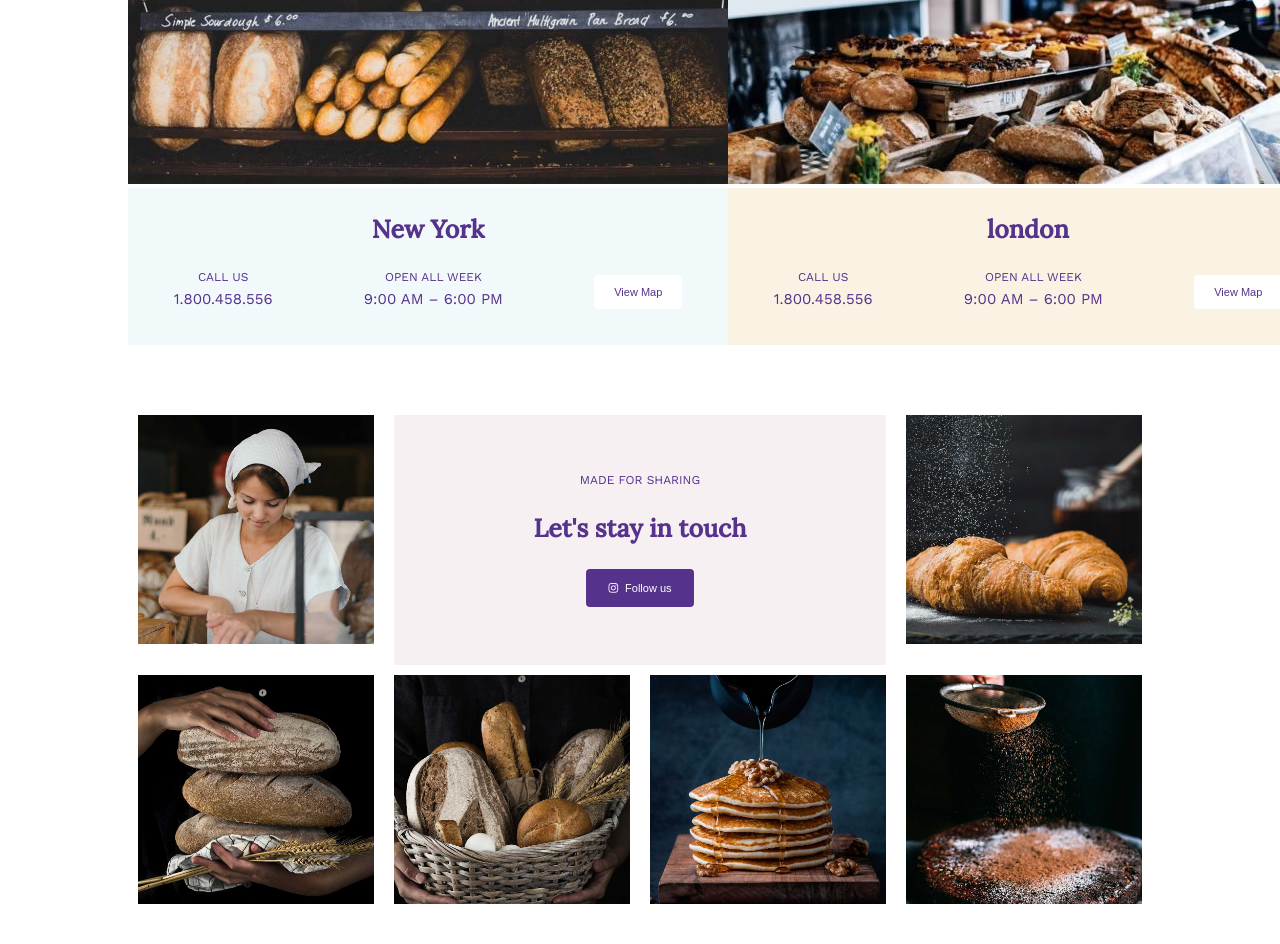
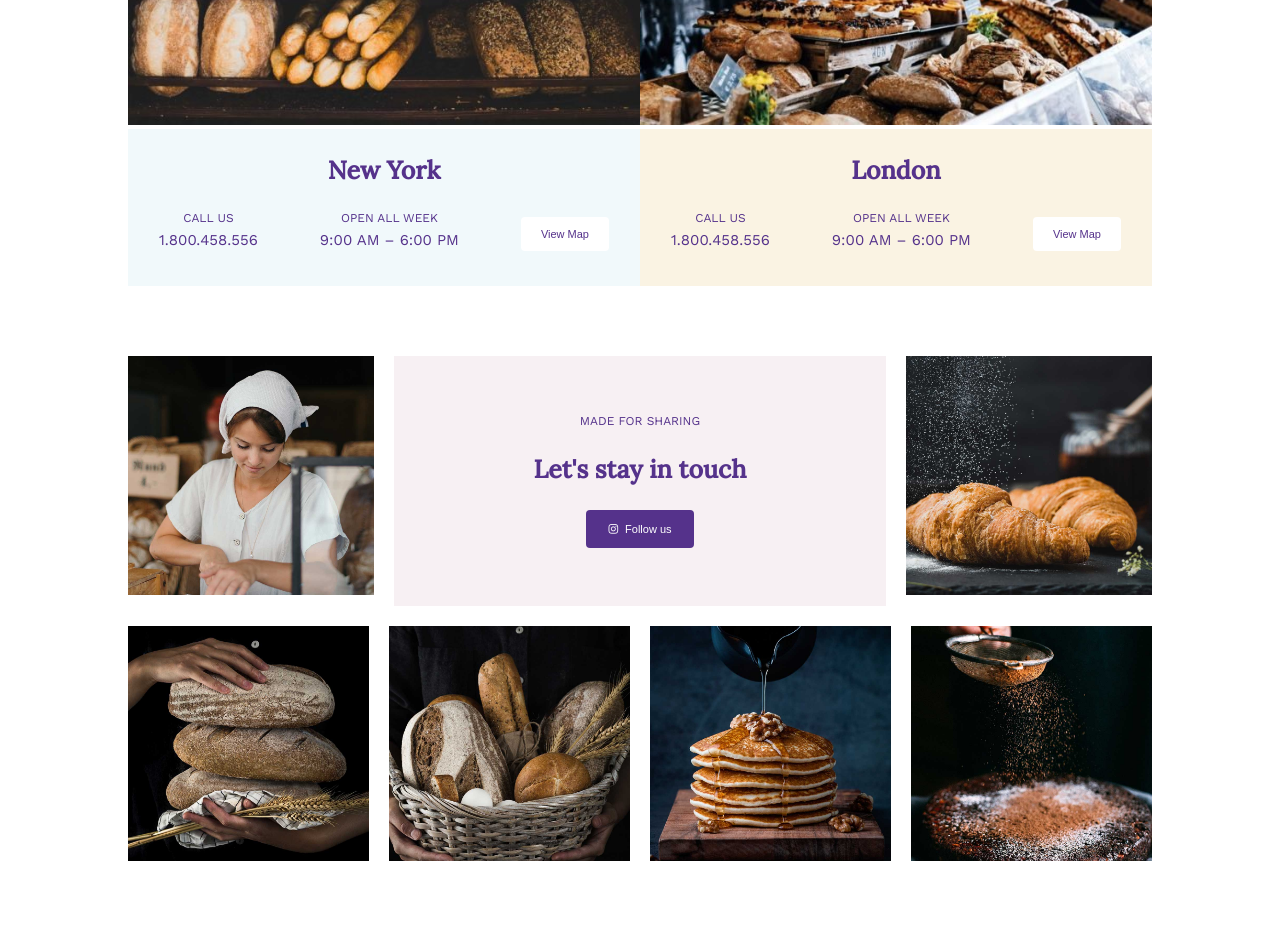
Before and after one commit to mariklim/proj-html-vuejs, a Vue app: page / in a window 1280 px wide. Shown: the part 5120-6064 px from the top of the page. Built offline with nearby package versions, Linux system fonts and the light colour scheme.

Commit message:
aggiunto hover per immagini

```diff
--- a/src/components/Main/Contacts.vue
+++ b/src/components/Main/Contacts.vue
@@ -33,7 +33,7 @@
             <img src="../../assets/image/london-bk-600x397.jpg" alt="bakery" />
           </div>
           <div class="adress LONDON">
-            <h3>london</h3>
+            <h3>London</h3>
             <div class="adress_data">
               <div class="phon_number">
                 <h5>CALL US</h5>
@@ -49,27 +49,36 @@
         </div>
       </div>
     </section>
-    <section class="social">
+    <section class="row">
       <div class="square_img">
-          <img src="../../assets/image/social-1.jpg" alt="social">
+        <img src="../../assets/image/social-1.jpg" alt="social" />
       </div>
       <div class="box_CTA">
         <div class="text">
           <h5>MADE FOR SHARING</h5>
           <h3>Let's stay in touch</h3>
-            <button class="btn_lilac"> <span><i class="fab fa-instagram"></i></span>
-              Follow us</button>
+          <button class="btn_lilac">
+            <span><i class="fab fa-instagram"></i></span> Follow us
+          </button>
         </div>
       </div>
       <div class="square_img">
-          <img src="../../assets/image/social-2.jpg" alt="social">
+        <img src="../../assets/image/social-2.jpg" alt="social" />
       </div>
     </section>
-    <div class="social">
-      <div class="square_img"><img src="../../assets/image/social-3.jpg" alt="social"></div>
-      <div class="square_img"><img src="../../assets/image/social-4.jpg" alt="social"></div>
-      <div class="square_img"><img src="../../assets/image/social-5.jpg" alt="social"></div>
-      <div class="square_img"><img src="../../assets/image/social-6.jpg" alt="social"></div>
+    <div class="row">
+      <div class="square_img">
+        <img src="../../assets/image/social-3.jpg" alt="social" />
+      </div>
+      <div class="square_img">
+        <img src="../../assets/image/social-4.jpg" alt="social" />
+      </div>
+      <div class="square_img">
+        <img src="../../assets/image/social-5.jpg" alt="social" />
+      </div>
+      <div class="square_img">
+        <img src="../../assets/image/social-6.jpg" alt="social" />
+      </div>
     </div>
   </section>
 </template>
@@ -94,9 +103,25 @@ export default {
   .container_contacts {
     justify-content: space-between;
     display: flex;
+    .contact {
+        flex-grow: 1;
+        overflow: hidden;
+      .contact_img img {
+        width: 100%;
+        transition: all 0.7s ease;
+
+      }
+
+      //hover per img di contatti
+      .contact_img img:hover {
+        transform: scale(1.06);
+      }
+    }
 
     .adress {
       text-align: center;
+      overflow: hidden;
+      z-index: 1;
       &.NY {
         background-color: $sky;
       }
@@ -116,46 +141,47 @@ export default {
     }
   }
 }
-.social {
+.row {
   width: 100%;
   height: 250px;
   display: flex;
   @include margin_top_bottom_70px;
   @include container_80;
   @include section_header;
-  margin-bottom: 10px;
+  margin-bottom: 1.25rem;
 
   .square_img {
-      margin: 0 10px;
-      width: calc(25% - 20px);
+    width: calc(25%);
     height: 100%;
     overflow: hidden;
-        img{
+    img {
       width: 100%;
-          object-fit: cover;
+      transition: all 0.7s ease;
+    }
   }
 
+  //hover per immagini di social
+  .square_img img:hover {
+    transform: scale(1.2);
+  }
 
-
-
+  .square_img:not(:last-child),
+  .box_CTA {
+    margin-right: 1.25rem;
   }
   .box_CTA {
     display: flex;
     justify-content: center;
     align-items: center;
-      margin: 0 10px;
-      width: calc(50% - 20px);
+    width: calc(50%);
     height: 100%;
     background-color: $main_color_light;
-        .text{
+    .text {
       text-align: center;
     }
-        button span{
-          margin-right: .25rem;
+    button span {
+      margin-right: 0.25rem;
     }
-
-
   }
-
 }
 </style>
--- a/src/components/Main/Products.vue
+++ b/src/components/Main/Products.vue
@@ -69,8 +69,6 @@ export default {
   @include margin_top_bottom_70px;
   display: flex;
   justify-content: space-between;
-  // margin-top: 4.375rem;
-  // margin-bottom: 4.375rem;
   .our_products {
     width: 30%;
     & .text {
```
Lines whose indentation alone changed are shown as unchanged.
